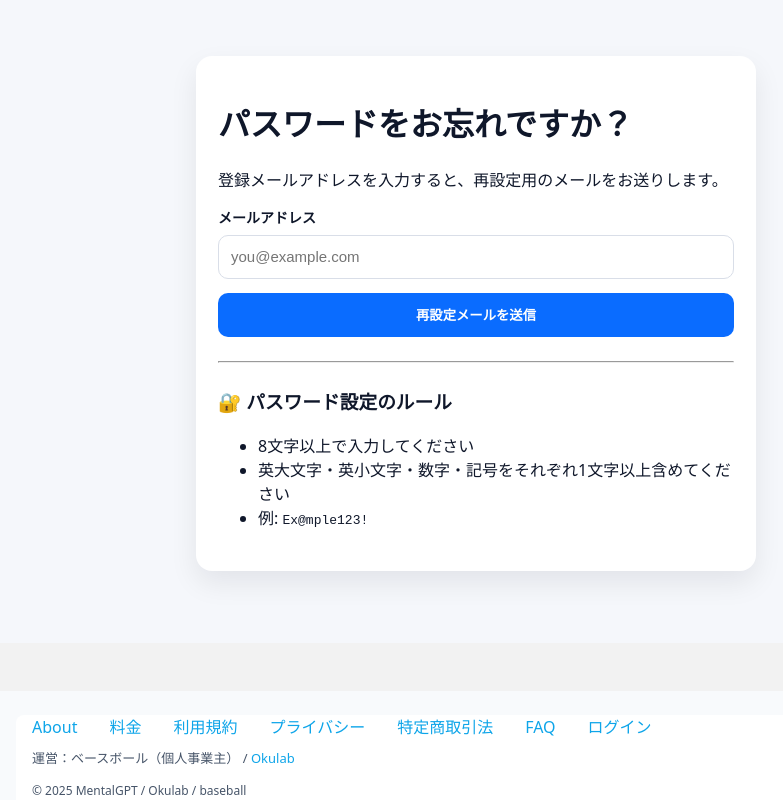
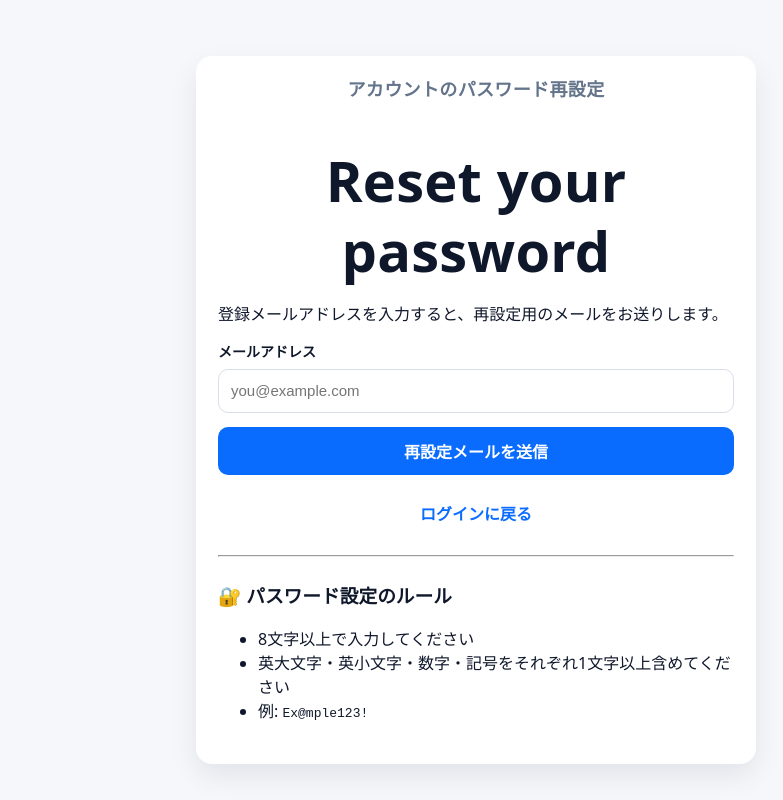
Before and after one commit to yasuhirookura/mentalgpt-react-starter, a React (Create React App) app: page /reset-password in a window 1280 px wide. Shown: the top 800 px of the page, without its empty margins (164-947 px from the left). Built offline with nearby package versions, Linux system fonts and the light colour scheme.

Commit message:
feat: update src/pages/ResetPassword.jsx

```diff
--- a/src/pages/ResetPassword.jsx
+++ b/src/pages/ResetPassword.jsx
@@ -1,43 +1,38 @@
 // src/pages/ResetPassword.jsx
 import React, { useState } from "react";
-import { getAuth, sendPasswordResetEmail } from "firebase/auth";
-import { auth } from "../firebase"; // すでに firebase.js で export されている想定
+import { sendPasswordResetEmail } from "firebase/auth";
+import { auth } from "../firebase";
+import { Link } from "react-router-dom";
 
 export default function ResetPassword() {
   const [email, setEmail] = useState("");
   const [msg, setMsg] = useState("");
+  const [ok, setOk] = useState(false);
   const [loading, setLoading] = useState(false);
 
-  // パスワード形式チェック用（パスワード再設定フォームにも使える）
-  function validatePassword(pw) {
-    const errors = [];
-    if (!pw || pw.length < 8)
-      errors.push("8文字以上で入力してください。");
-    if (!/[A-Z]/.test(pw))
-      errors.push("英大文字を少なくとも1文字含めてください。");
-    if (!/[a-z]/.test(pw))
-      errors.push("英小文字を少なくとも1文字含めてください。");
-    if (!/[0-9]/.test(pw))
-      errors.push("数字を少なくとも1文字含めてください。");
-    if (!/[!@#$%^&*()]/.test(pw))
-      errors.push("記号（!@#$%^&*() など）を少なくとも1文字含めてください。");
-    return errors;
-  }
+  // かんたんなメール形式チェック（最低限）
+  const isEmailLike = (v) => /\S+@\S+\.\S+/.test(v || "");
 
   const onSubmit = async (e) => {
     e.preventDefault();
     setMsg("");
-    if (!email) {
-      setMsg("メールアドレスを入力してください。");
+    setOk(false);
+
+    if (!email || !isEmailLike(email)) {
+      setMsg("正しいメールアドレスを入力してください。");
       return;
     }
 
     try {
       setLoading(true);
+
+      // ★ リセット完了後は /login に戻す（Firebase-hosted 画面を使用）
       await sendPasswordResetEmail(auth, email, {
         url: `${window.location.origin}/login`,
         handleCodeInApp: false,
       });
+
+      setOk(true);
       setMsg("パスワード再設定用メールを送信しました。メールをご確認ください。");
     } catch (e) {
       console.error("[ResetPassword] failed", e);
@@ -50,10 +45,17 @@ export default function ResetPassword() {
   return (
     <main className="auth-wrap">
       <div className="auth-card">
-        <h1>パスワードをお忘れですか？</h1>
+        <h1 className="brand" style={{ marginBottom: 6 }}>
+          <span className="muted">アカウントのパスワード再設定</span>
+          <br />
+          <span className="brand-strong">Reset your password</span>
+        </h1>
+
+        {!ok && (
+          <>
             <p>登録メールアドレスを入力すると、再設定用のメールをお送りします。</p>
 
-        <form onSubmit={onSubmit} className="auth-form">
+            <form onSubmit={onSubmit} className="auth-form" noValidate>
               <label>
                 メールアドレス
                 <input
@@ -62,26 +64,79 @@ export default function ResetPassword() {
                   onChange={(e) => setEmail(e.target.value)}
                   placeholder="you@example.com"
                   autoComplete="email"
+                  required
                 />
               </label>
 
-          {msg && <div className="alert">{msg}</div>}
+              {msg && (
+                <div className="alert" role="alert" aria-live="polite">
+                  {msg}
+                </div>
+              )}
 
-          <button type="submit" className="primary" disabled={loading}>
+              <button
+                type="submit"
+                className="primary"
+                disabled={loading}
+                style={{ fontSize: 16, height: 48 }}
+              >
                 {loading ? "送信中…" : "再設定メールを送信"}
               </button>
+
+              <div className="switch-row">
+                <Link className="link" to="/login">
+                  ログインに戻る
+                </Link>
+              </div>
             </form>
 
             <hr style={{ margin: "24px 0" }} />
-
             <div className="password-rules">
               <h3>🔐 パスワード設定のルール</h3>
               <ul>
                 <li>8文字以上で入力してください</li>
                 <li>英大文字・英小文字・数字・記号をそれぞれ1文字以上含めてください</li>
-            <li>例: <code>Ex@mple123!</code></li>
+                <li>
+                  例: <code>Ex@mple123!</code>
+                </li>
               </ul>
             </div>
+          </>
+        )}
+
+        {ok && (
+          <div>
+            <div
+              className="alert"
+              style={{
+                background: "#ecfdf5",
+                borderColor: "#34d399",
+                color: "#065f46",
+                marginBottom: 16,
+              }}
+              role="status"
+              aria-live="polite"
+            >
+              {msg}
+            </div>
+
+            <Link
+              to="/login"
+              className="primary"
+              style={{
+                display: "inline-flex",
+                alignItems: "center",
+                justifyContent: "center",
+                textDecoration: "none",
+                fontSize: 16,
+                height: 48,
+                padding: "0 18px",
+              }}
+            >
+              ログイン画面へ戻る
+            </Link>
+          </div>
+        )}
       </div>
     </main>
   );
```
Lines whose indentation alone changed are shown as unchanged.
